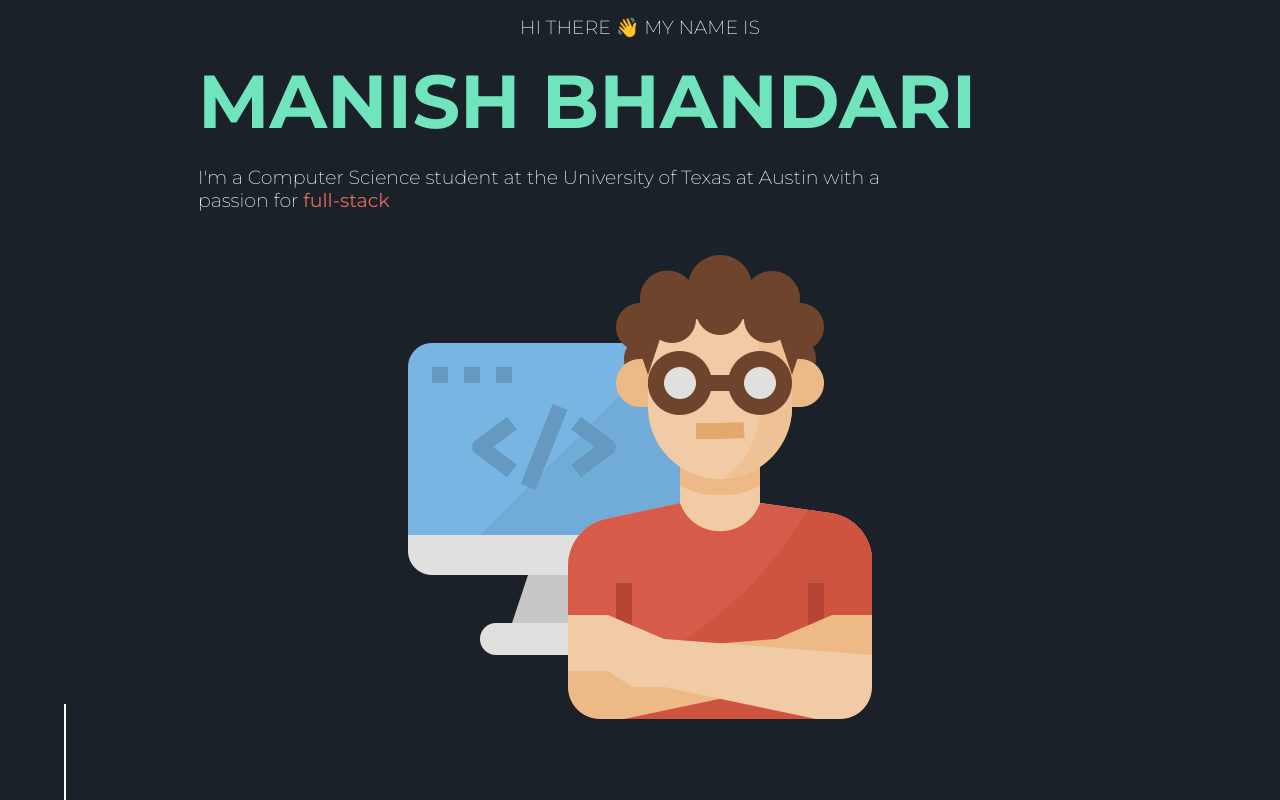
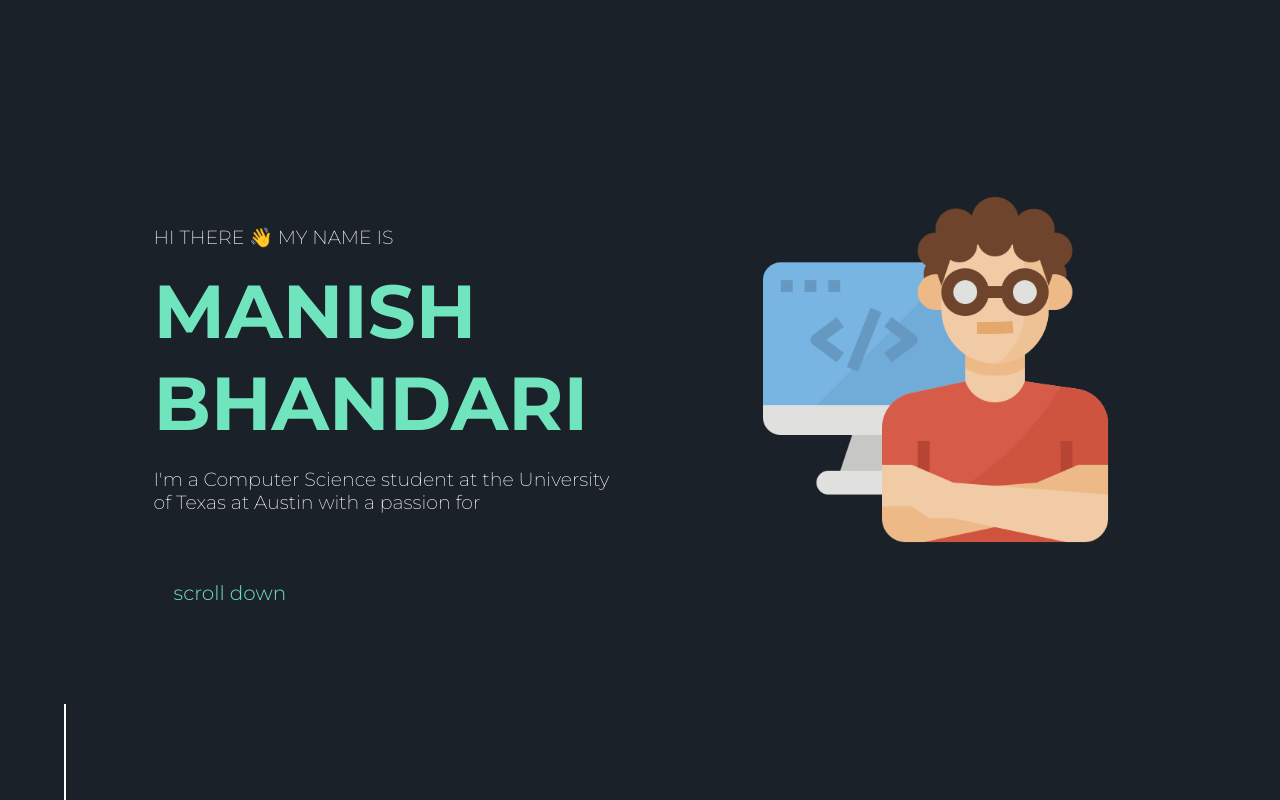
Before and after one commit to manish-bhandari/portfolio-website, a React (Create React App) app: page / in a window 1280 px wide. Shown: the top 800 px of the page. Built offline with nearby package versions, Linux system fonts and the light colour scheme.

Commit message:
progress with home css

```diff
--- a/src/App.css
+++ b/src/App.css
@@ -36,9 +36,7 @@
   display: flex;
   flex-direction: column;
   align-items: center;
-  padding: 0 10%;
-
-  /* align-items: center; */
+  padding: 0 12%;
 }
 
 .left-social-bar{
@@ -51,6 +49,6 @@
 
 @media screen and (max-width: 900px){
   .content{
-    padding: 0 40px;
+    padding: 0 5%;
   }
 }
--- a/src/components/Home/Home.css
+++ b/src/components/Home/Home.css
@@ -1,12 +1,11 @@
-
-.home-left h1{
-    color:white;
+.home_data h1 {
+  color: white;
   font-size: 19px;
   font-weight: 200;
 }
 
-.home-left h2{
-    color: #6FE4BD;
+.home_data h2 {
+  color: #6fe4bd;
   font-size: 75px;
   margin: 0px;
   word-wrap: break-word;
@@ -15,15 +14,70 @@
   font-size-adjust: inherit;
 }
 
-.home-left p{
+.home_data p {
   color: white;
-    font-weight:200;
+  font-weight: 200;
   font-size: 19px;
   text-align: left;
   width: 80%;
 }
 
-.home-left p span{
+.home_data p span {
   color: #e26961;
   font-weight: 400;
 }
+
+.home_img img {
+  max-width: 100%;
+  width: 500px;
+  height: auto;
+}
+
+.home_img {
+  /* background-color: red; */
+  /* max-width: 500px; */
+}
+
+.home {
+  position: relative;
+  height: 100vh;
+  width: 100%;
+  align-items: center;
+  display: flex;
+  flex-direction: column;
+  justify-content: center;
+}
+
+.home_content {
+  /* width: 100%; */
+  align-items: center;
+  display: grid;
+  grid-template-columns: 1.5fr 1fr;
+  grid-gap: 20px;
+  /* height: 100vh; */
+  align-items: center;
+  text-align: left;
+}
+
+.home_scroll {
+  width: 100%;
+}
+.home_scroll h1 {
+  /* display: inline-block; */
+  text-align: left;
+  margin-left: 20px;
+  color: #6fe4bd;
+  font-weight: 300;
+  font-size: 20px;
+}
+
+@media screen and (max-width: 1000px) {
+  .home_content {
+    grid-template-columns: 1fr;
+    width: 100%;
+  }
+
+  .home_img{
+    display: none
+  }
+}
--- a/src/components/Home/Home.jsx
+++ b/src/components/Home/Home.jsx
@@ -1,17 +1,18 @@
-import React from 'react'
-import './Home.css'
+import React from "react";
+import "./Home.css";
 import { Typewriter } from "react-simple-typewriter";
 
 function Home() {
   return (
-      <section className="home-section">
-        <div className="home-left">
+    <section className="home section">
+      <div className="home_content grid">
+        <div className="home_data">
           <h1>HI THERE 👋 MY NAME IS</h1>
           <h2>MANISH BHANDARI</h2>
           <p>
             I'm a Computer Science student at the University of Texas at Austin
             with a passion for{" "}
-            <Typewriter
+            {/* <Typewriter
                 words={[
                   "web development",
                   "full-stack",
@@ -25,14 +26,18 @@
                 typeSpeed={120}
                 deleteSpeed={80}
                 delaySpeed={1000}
-            />
+              /> */}
           </p>
         </div>
-        <div className="home-right">
+        <div className="home_img">
           <img src="assets/guy-graphic.png" alt="" />
+        </div>
+      </div>
+      <div className="home_scroll">
+        <h1>scroll down</h1>
       </div>
     </section>
   );
 }
 
-export default Home
+export default Home;
--- a/src/components/Navbar/Navbar.css
+++ b/src/components/Navbar/Navbar.css
@@ -63,6 +63,7 @@
     display: flex;
 }
 
+/*========== HAMBURGER MENU BUTTON ==========*/
 
 .hamburger-container{
     position: absolute;
@@ -74,7 +75,6 @@
     align-items: center;
     width: 60px;
     height: 60px;
-    /* border: 2px solid #fff; */
 }
 .hamburger{
     width: 35px;
@@ -84,6 +84,7 @@
     box-shadow: 0 2px 5px rgb(54, 41, 40);
     transition: all .5s ease-in-out;
     position: relative;
+    display: none;
 }
 
 .hamburger::after,
@@ -123,6 +124,7 @@
 
 
 
+/*========== Media Queries ==========*/
 
 
 @media screen and (max-width: 850px){
```
Lines whose indentation alone changed are shown as unchanged.
